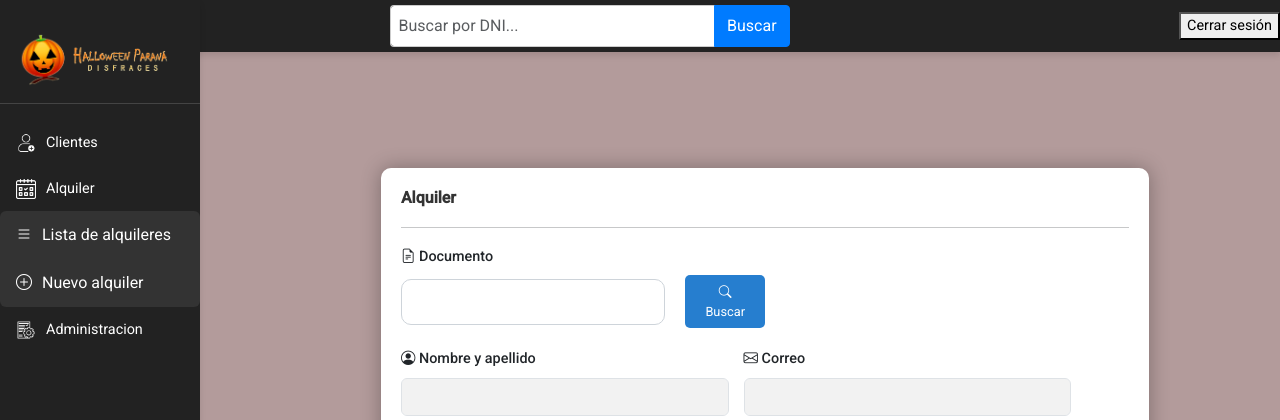
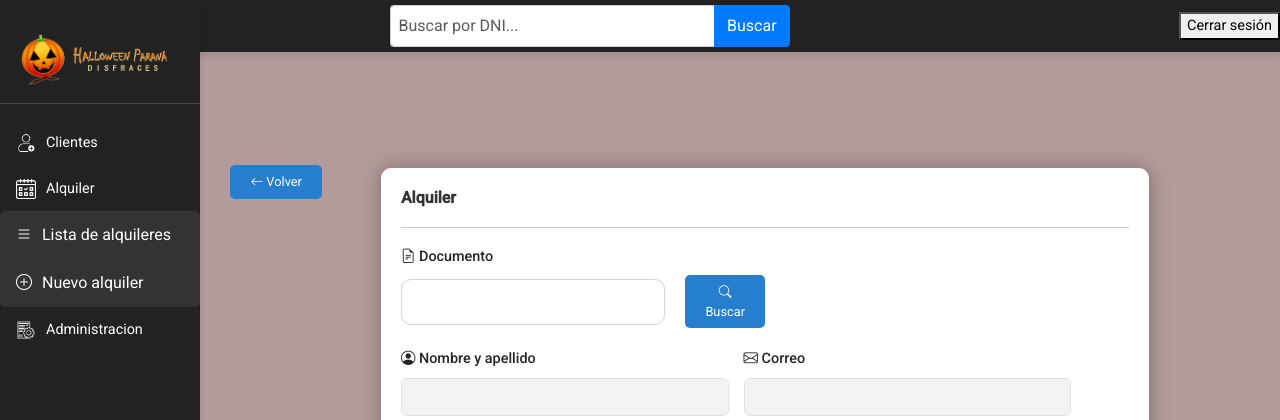
Before and after one commit to agusaenz/halloween-disfraces, a PHP site: page /carga-alquiler.php in a window 1280 px wide. Shown: the top 420 px of the page. Run offline with PHP 8.4, Linux system fonts and the light colour scheme.

Commit message:
boton volver, cierre sesion
faltan pulir

```diff
--- a/carga-alquiler.php
+++ b/carga-alquiler.php
@@ -246,16 +246,55 @@ if (isset($_GET["__numero_documento"]) && is_numeric($_GET["__numero_documento"]
         margin-top: 50px;
       }
     }
+
+    .btn-back {
+      position: absolute;
+      top: 10px; /* Adjust as needed */
+      left: 10px; /* Adjust as needed */
+      opacity: 0.5;
+      transition: opacity 0.3s;
+    }
+
+
+    .btn-volver{
+      background-color: #267ecf;
+      color: white;
+      padding: 7.3px 20px;
+      border: none;
+      border-radius: 5px;
+      cursor: pointer;
+      font-size: 0.8rem;
+      transition: background-color 0.3s ease;
+
+      position: fixed; /* Fijar posición en la pantalla */
+      bottom: 85vh; /* 5% del alto de la ventana desde la parte inferior */
+      left: 18vw; /* 5% del ancho de la ventana desde la izquierda */
+      z-index: 1000; /* Ajustar índice z para estar por encima de otros elementos */
+    }
+
+
+
+
+    }
   </style>
 </head>
 
 <body>
+
   <div class="sidebar-container">
     <?php
     echo $sidebar;
     ?>
   </div>
+
+  <div>
+      <button type="button" id="volverLista" class="btn btn-volver"
+      onclick="volverLista()"><i class="bi bi-arrow-left" disabled></i> Volver</button>
+  </div>
+
+
   <div class="content-container alquiler">
+
     <form class="custom-form customform-alquiler" id="resizable-form">
       <h2 class="form-title" id="titulo-alquiler">Alquiler</h2>
       <hr class="my-2">
@@ -616,6 +655,7 @@ if (isset($_GET["__numero_documento"]) && is_numeric($_GET["__numero_documento"]
       if (idAlquiler != undefined && idAlquiler != 0 && idAlquiler != -1) {
         documentoInput.prop("disabled", true);
         buscarBtn.prop("disabled", true);
+        volverLista.prop("enabled", true);
         $('#divCheckboxAsociar').hide();
         buscarAlquiler();
         $('#titulo-alquiler').html('Editar Alquiler');
```
